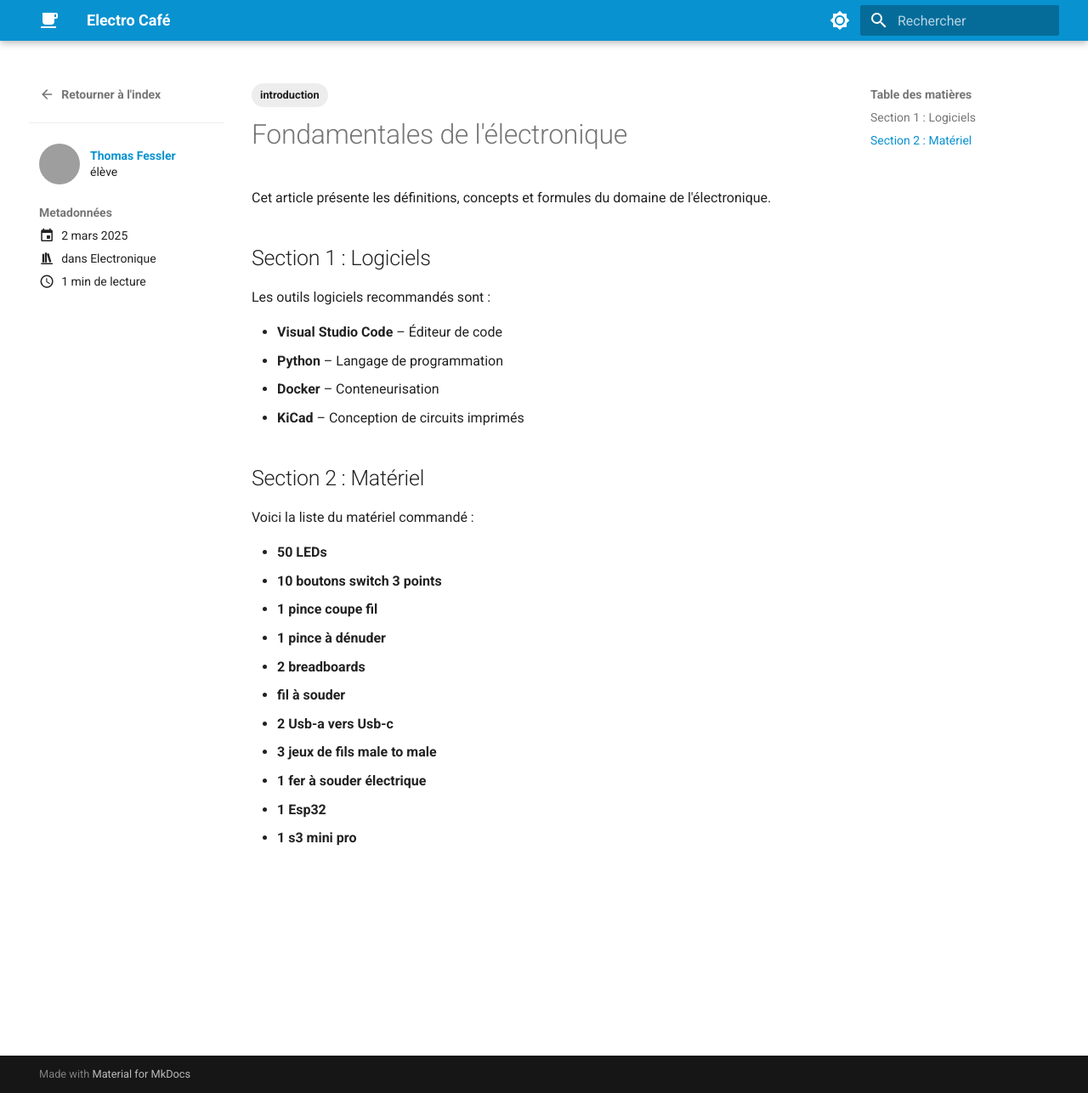
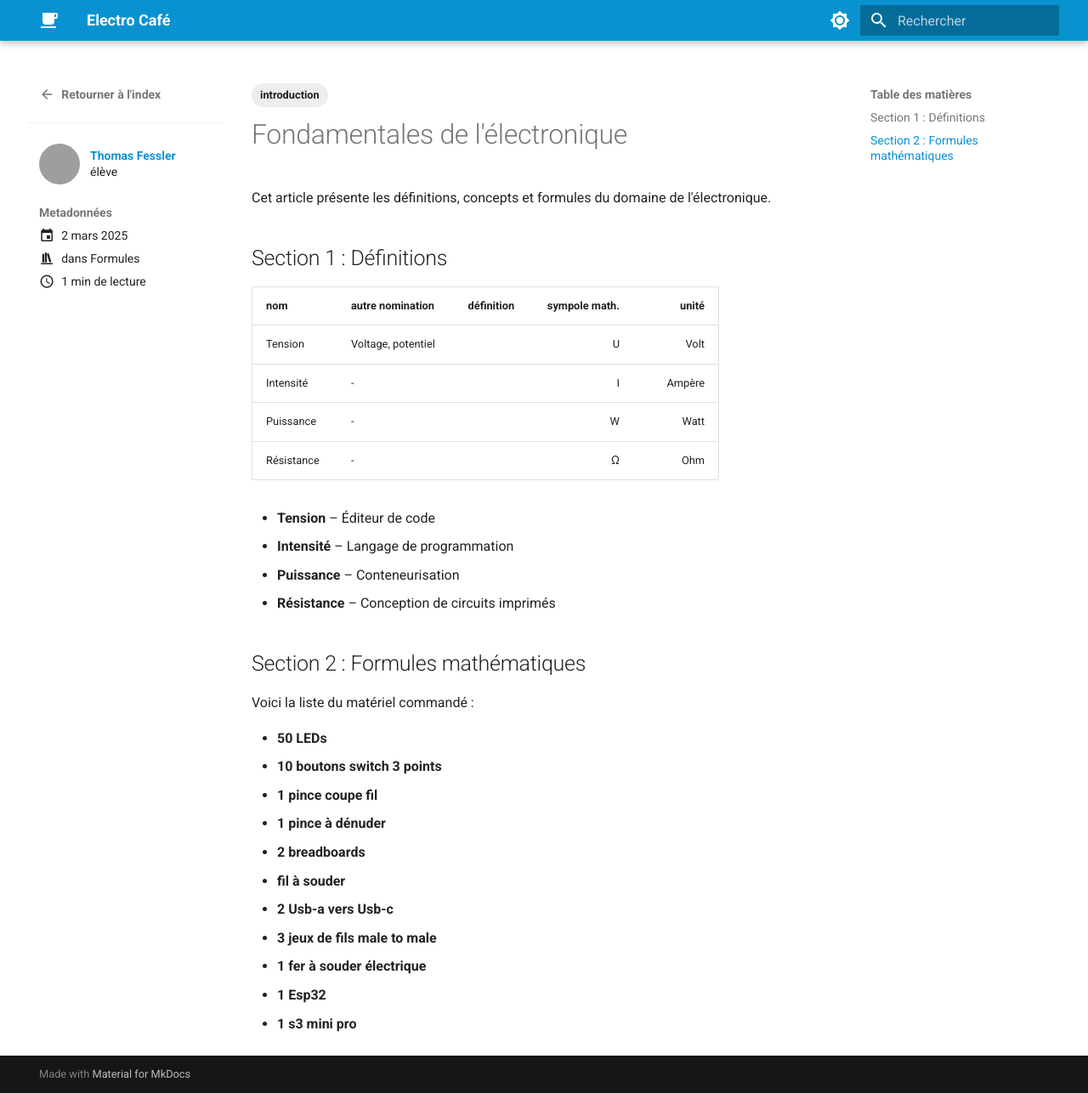
Before and after one commit to electro-cafe/electro-cafe.github.io, an MkDocs documentation site: the page built from docs/blog/posts/fondamentales_electricite.md, in a window 1280 px wide and 1286 px high. Shown: the whole window at 85% size. Built offline with MkDocs 1.6.1 and Material for MkDocs 9.7.7, drawn with Linux system fonts in a browser that asks for light colours; grey boxes are pictures that could not be loaded.

Commit message:
ajout tableau définition voc électronique

```diff
--- a/docs/blog/posts/fondamentales_electricite.md
+++ b/docs/blog/posts/fondamentales_electricite.md
@@ -2,7 +2,7 @@
 date:
   created: 2025-03-02
 categories:
-  - Electronique
+  - Formules
 tags:
   - introduction
 authors:
@@ -16,15 +16,22 @@ Cet article présente les définitions, concepts et formules du domaine de l'él
 
 <!-- more -->
 
-## Section 1 : Logiciels
-Les outils logiciels recommandés sont :
+## Section 1 : Définitions
 
-- **Visual Studio Code** – Éditeur de code
-- **Python** – Langage de programmation
-- **Docker** – Conteneurisation
-- **KiCad** – Conception de circuits imprimés
 
-## Section 2 : Matériel
+| nom  | autre nomination | définition  | sympole math. | unité |
+| :---------------| :-------------- |:---------------:| -------:| -------:|
+| Tension | Voltage, potentiel   |  | U | Volt |
+| Intensité  | - |              | I | Ampère |
+| Puissance  | - |              | W | Watt |
+| Résistance  | - |           |  Ω   | Ohm |
+
+- **Tension** – Éditeur de code
+- **Intensité** – Langage de programmation
+- **Puissance** – Conteneurisation
+- **Résistance** – Conception de circuits imprimés
+
+## Section 2 : Formules mathématiques
 Voici la liste du matériel commandé :
 
 - **50 LEDs**
```
